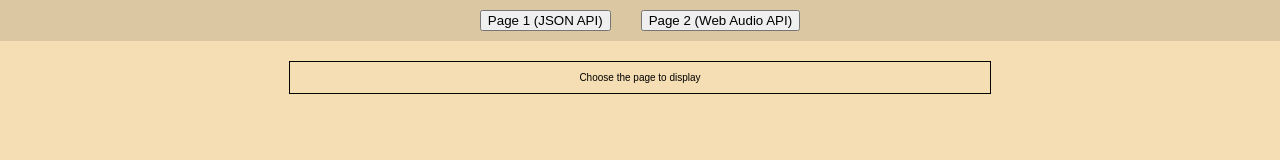
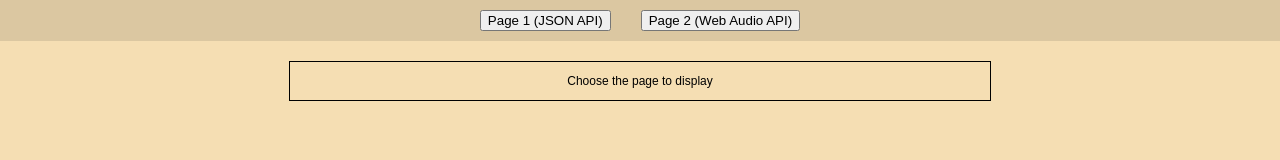
Before and after one commit to Samuelisch/Band-Lab-Challenge, a plain HTML site: page index.html in a window 1280 px wide. Drawn offline with Linux system fonts and the light colour scheme; no server answers.

Commit message:
added default display text to webapp, prompts user to select page to display

```diff
--- a/index.html
+++ b/index.html
@@ -11,7 +11,7 @@
     <button id="audio-page">Page 2 (Web Audio API)</button>
   </nav>
   <div id="content">
-    <p style="text-align: center;">Choose the page to display</p>
+    <p class="default-text">Choose the page to display</p>
   </div>
   <script type="module" src="modules/index.js"></script>
 </body>
--- a/styles.css
+++ b/styles.css
@@ -29,6 +29,11 @@ body {
   width: 80%;
   max-width: 700px;
   border: 1px solid black;
+}
+
+.default-text {
+  text-align: center;
+  font-size: 1.2rem;
 }
 
 .list-container {
```
